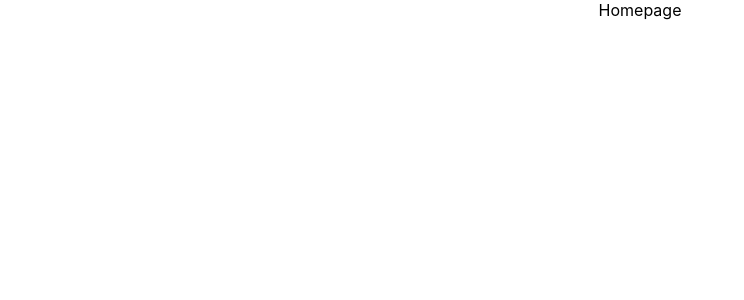
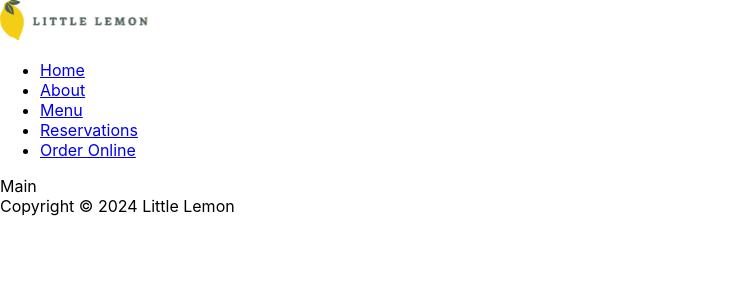
Before and after one commit to kyleqihua/meta-front-end-capstone-project, a React (Create React App) app: page / in a window 1280 px wide. Shown: the top 300 px of the page, without its empty margins (0-744 px from the left). Built offline with nearby package versions, Linux system fonts and the light colour scheme.

Commit message:
add semantic tags and meta tags

```diff
--- a/public/index.html
+++ b/public/index.html
@@ -7,37 +7,20 @@
 		<meta name="theme-color" content="#000000" />
 		<meta
 			name="description"
-      content="Web site created using create-react-app"
+			content="We are a family-owned restaurant that provides good food"
 		/>
+		<meta name"og:title" content="Rserve a Table"/>
+		<meta
+			name="og:description"
+			content="A family-owned restaurant that provides good food"
+		/>
+		<meta name="og:image" content="Logo.svg" />
 		<link rel="apple-touch-icon" href="%PUBLIC_URL%/logo192.png" />
-    <!--
-      manifest.json provides metadata used when your web app is installed on a
-      user's mobile device or desktop. See https://developers.google.com/web/fundamentals/web-app-manifest/
-    -->
 		<link rel="manifest" href="%PUBLIC_URL%/manifest.json" />
-    <!--
-      Notice the use of %PUBLIC_URL% in the tags above.
-      It will be replaced with the URL of the `public` folder during the build.
-      Only files inside the `public` folder can be referenced from the HTML.
-
-      Unlike "/favicon.ico" or "favicon.ico", "%PUBLIC_URL%/favicon.ico" will
-      work correctly both with client-side routing and a non-root public URL.
-      Learn how to configure a non-root public URL by running `npm run build`.
-    -->
-    <title>React App</title>
+		<title>Little Lemon</title>
 	</head>
 	<body>
 		<noscript>You need to enable JavaScript to run this app.</noscript>
 		<div id="root"></div>
-    <!--
-      This HTML file is a template.
-      If you open it directly in the browser, you will see an empty page.
-
-      You can add webfonts, meta tags, or analytics to this file.
-      The build step will place the bundled scripts into the <body> tag.
-
-      To begin the development, run `npm start` or `yarn start`.
-      To create a production bundle, use `npm run build` or `yarn build`.
-    -->
 	</body>
 </html>
--- a/src/App.js
+++ b/src/App.js
@@ -1,7 +1,18 @@
 import './App.css';
+import Footer from './components/Footer';
+import Header from './components/Header';
+import Main from './components/Main';
+import Nav from './components/Nav';
 
 function App() {
-	return <div className="App">Homepage</div>;
+	return (
+		<>
+			<Header />
+			<Nav />
+			<Main />
+			<Footer />
+		</>
+	);
 }
 
 export default App;
--- /dev/null
+++ b/src/components/Footer.js
@@ -0,0 +1,4 @@
+const Footer = () => {
+	return <footer>Copyright © 2024 Little Lemon</footer>;
+};
+export default Footer;
--- /dev/null
+++ b/src/components/Header.js
@@ -0,0 +1,10 @@
+import Logo from '../Logo.svg';
+
+const Header = () => {
+	return (
+		<header>
+			<img src={Logo} alt="logo" />
+		</header>
+	);
+};
+export default Header;
--- /dev/null
+++ b/src/components/Main.js
@@ -0,0 +1,4 @@
+const Main = () => {
+	return <main>Main</main>;
+};
+export default Main;
--- /dev/null
+++ b/src/components/Nav.js
@@ -0,0 +1,34 @@
+const Nav = () => {
+	return (
+		<nav>
+			<ul>
+				<li>
+					<a href="/" role="button">
+						Home
+					</a>
+				</li>
+				<li>
+					<a href="/about" role="button">
+						About
+					</a>
+				</li>
+				<li>
+					<a href="/menu" role="button">
+						Menu
+					</a>
+				</li>
+				<li>
+					<a href="/reservations" role="button">
+						Reservations
+					</a>
+				</li>
+				<li>
+					<a href="/order-online" role="button">
+						Order Online
+					</a>
+				</li>
+			</ul>
+		</nav>
+	);
+};
+export default Nav;
```
Also changed, not shown: public/Logo.svg (added), src/Logo.svg (added). Lines whose indentation alone changed are shown as unchanged.
